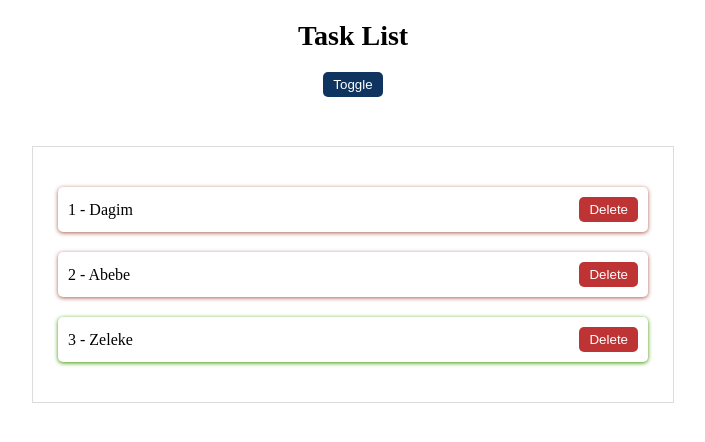
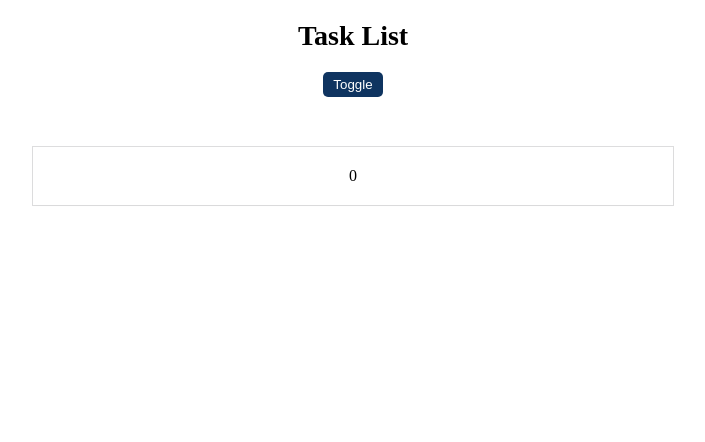
Before and after one commit to itsdagi/just-list, a React (Create React App) app: page / in a window 1280 px wide. Shown: the top 442 px of the page, without its empty margins (287-992 px from the left). Built offline with nearby package versions, Linux system fonts and the light colour scheme.

Commit message:
use state recap

```diff
--- a/src/App.js
+++ b/src/App.js
@@ -5,8 +5,7 @@ import {useState} from 'react';
 export default function App() {
 
   const [tasks, setTasks] = useState([{id: 1, name:'Dagim', completed: false},{id: 2, name:"Abebe",completed: false},{id: 3, name:"Zeleke",completed: true},])
-  const [show, setShow] = useState(true)
-
+  const [show, setShow] = useState(0)
   function handleDelete(id){
     setTasks(tasks.filter(task => id !== task.id))
   }
```
